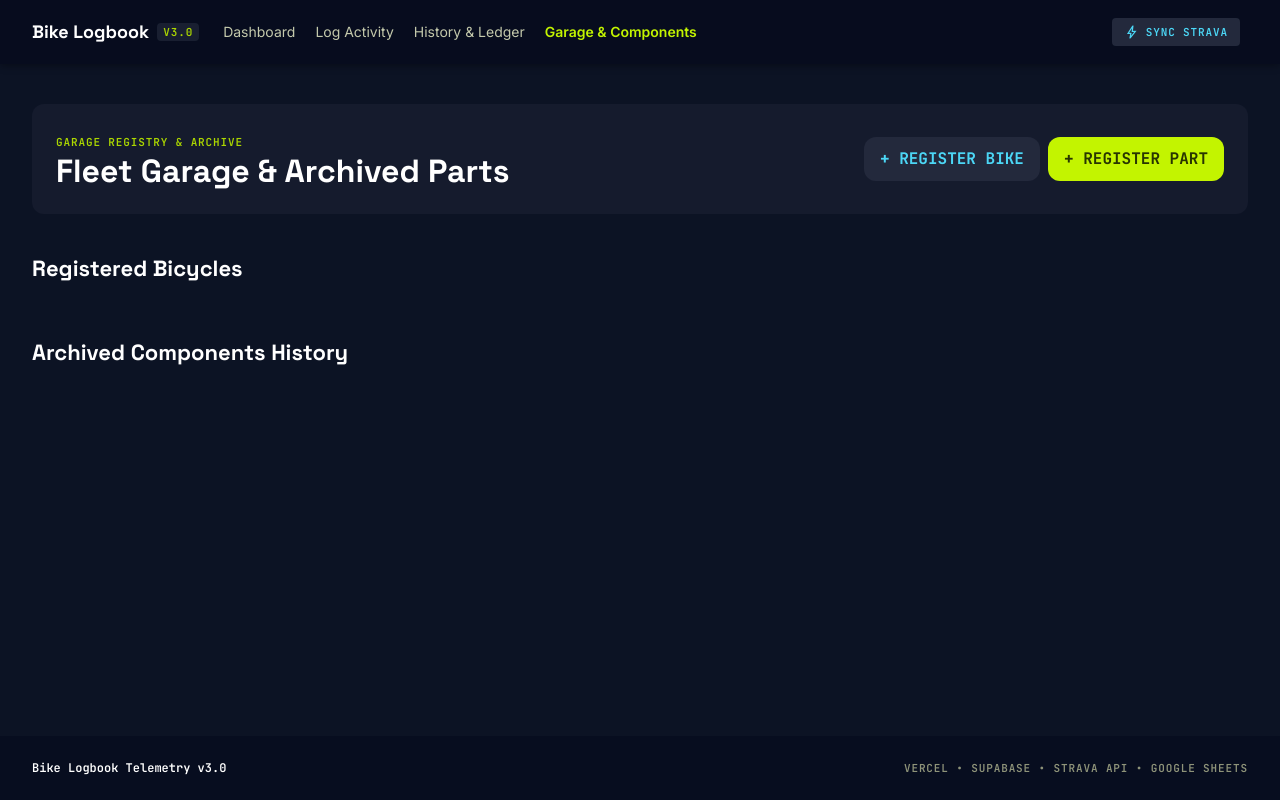
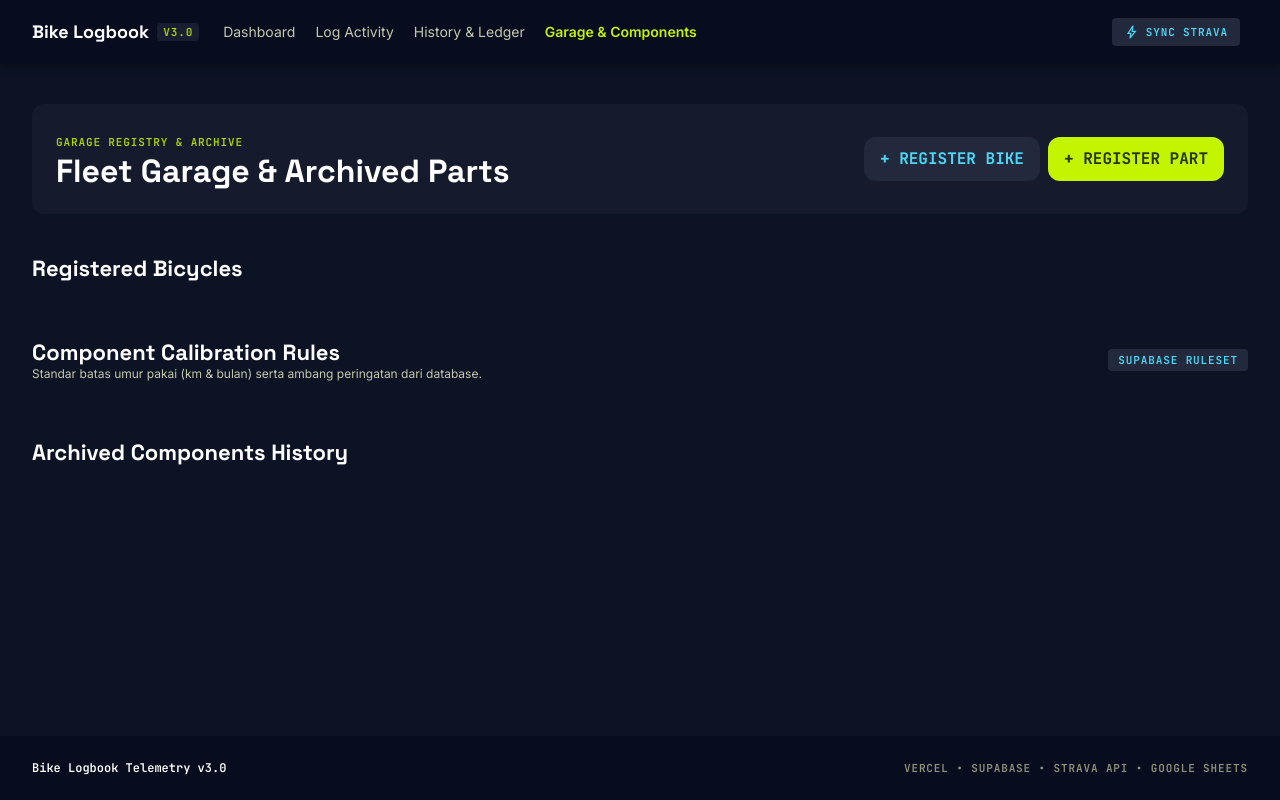
Before and after one commit to bayuchoirul/geartrack-bike-logbook, a website with bundled scripts: page public/garage.html in a window 1280 px wide. Built offline with nearby package versions, Linux system fonts and the light colour scheme; a script that the page names is missing.

Commit message:
Add component calibration rules section to garage.html

```diff
--- a/public/garage.html
+++ b/public/garage.html
@@ -55,6 +55,17 @@
       </section>
 
       <section class="space-y-4">
+        <div class="flex flex-col sm:flex-row sm:items-center justify-between gap-2">
+          <div>
+            <h2 class="font-headline-md text-headline-md text-primary font-bold">Component Calibration Rules</h2>
+            <p class="text-body-sm text-on-surface-variant">Standar batas umur pakai (km &amp; bulan) serta ambang peringatan dari database.</p>
+          </div>
+          <span class="font-label-caps text-label-caps uppercase px-2.5 py-1 rounded bg-surface-container-high text-secondary self-start sm:self-auto">SUPABASE RULESET</span>
+        </div>
+        <div id="live-rules-grid" class="grid grid-cols-1 md:grid-cols-2 lg:grid-cols-3 gap-4"></div>
+      </section>
+
+      <section class="space-y-4">
         <h2 class="font-headline-md text-headline-md text-primary font-bold">Archived Components History</h2>
         <div id="live-archived-list" class="space-y-3"></div>
       </section>
```
